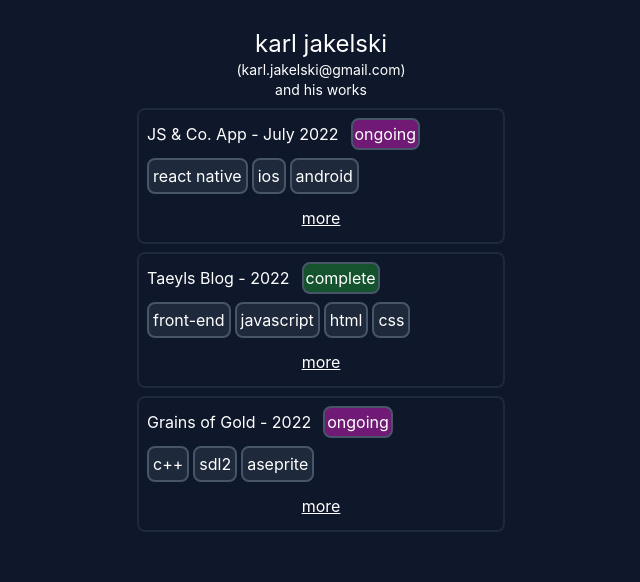
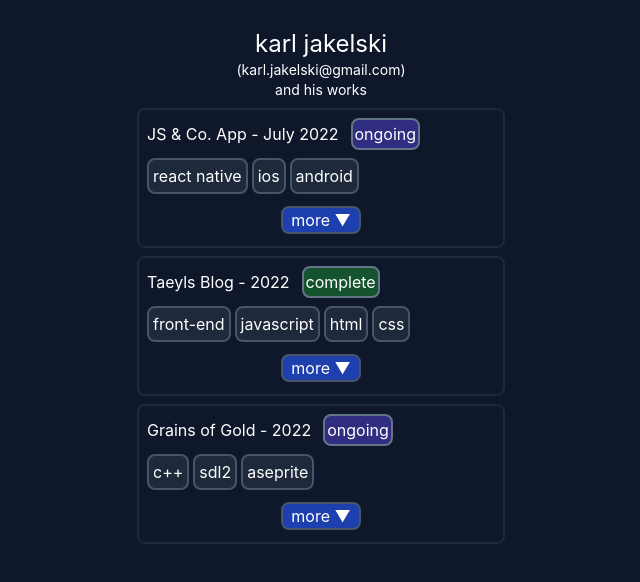
Before and after one commit to Korallion/resume-website, a React (Create React App) app: page / in a window 1280 px wide. Shown: the top 582 px of the page, without its empty margins (319-959 px from the left). Built offline with nearby package versions, Linux system fonts and the light colour scheme.

Commit message:
css revitalization updated project details

```diff
--- a/public/about.json
+++ b/public/about.json
@@ -8,19 +8,15 @@
             "name":"JS & Co. App",
             "status": "ongoing",
             "startDate": "July 2022",
-            "description": "React native catalogue ios and adroid apps for a New Zealand based European Antiques buisness.",
+            "description": "React native ios and adroid catalogue applications for a New Zealand based European Antiques buisness.",
             "links": [
-                {
-                    "name": "github",
-                    "url": ""
-                },
                 {
                     "name": "playstore",
                     "url": ""
                 },
                 {
                     "name": "apple store",
-                    "url": ""
+                    "url": "https://apps.apple.com/nz/app/john-stephens-co/id1660713362"
                 }
             ],
             "skills": [
@@ -46,11 +42,11 @@
             "links": [
                 {
                     "name": "github",
-                    "url": ""
+                    "url": "https://github.com/Korallion/taeyls-blog-project"
                 },
                 {
                     "name": "website",
-                    "url": ""
+                    "url": "https://www.taeyls.com/"
                 }
             ],
             "skills": [
@@ -80,7 +76,7 @@
             "links": [
                 {
                     "name": "github",
-                    "url": ""
+                    "url": "https://github.com/Korallion/Grains-of-Gold"
                 }
             ],
             "skills": [
--- a/src/App.tsx
+++ b/src/App.tsx
@@ -40,7 +40,7 @@ const AboutProject: FunctionComponent<ProjectProps> = ({ project }) => {
           {project.skills.map(skill => <a className="skill" href={skill.url} key={skill.name}>{skill.name}</a>)}
         </div>
       </div>
-      <button className='reveal-button' onClick={() => { setOpen(!open) }}>{open ? 'less' : 'more'}</button>
+      <button className='reveal-button' onClick={() => { setOpen(!open) }}>{open ? 'less ▲' : 'more ▼'}</button>
 
 
       {open &&
--- a/src/index.css
+++ b/src/index.css
@@ -17,14 +17,20 @@
     @apply mx-auto text-2xl ;
   }
 
+  .subtitle-container {
+    @apply hidden group-focus:block w-auto mx-auto;
+  }
+
   .header-subtitle {
     @apply mx-auto px-4 whitespace-pre-line;
-    @apply text-sm;
+    @apply text-sm ;
   }
 
   .project {
-    @apply block p-2 m-2;
+    @apply transition-all;
+    @apply block p-2 m-2 cursor-pointer;
     @apply border-slate-800	 border-2 rounded-lg;
+    @apply hover:border-slate-600 hover:scale-105 hover:py-4;
   }
 
   .project-header {
@@ -37,11 +43,11 @@
 
   .project-status {
     @apply mr-2 p-0.5 inline-block;
-    @apply border-slate-600 border-2 rounded-lg;
+    @apply border-slate-500 border-2 rounded-lg;
   }
 
   .ongoing {
-    @apply bg-fuchsia-900;
+    @apply bg-indigo-900;
 
   }
 
@@ -50,12 +56,13 @@
   }
 
   .reveal-button {
-    @apply mb-1 mx-auto block;
-    @apply underline;
+    @apply bg-blue-800;
+    @apply mb-1 mx-auto px-2 block;
+    @apply border-2 rounded-lg border-slate-600;
   }
 
   .description-container {
-    @apply transition-opacity;
+    @apply block;
   }
 
   .project-description {
--- a/tailwind.config.js
+++ b/tailwind.config.js
@@ -4,7 +4,11 @@ module.exports = {
     "./src/**/*.{js,jsx,ts,tsx}",
   ],
   theme: {
-    extend: {},
+    extend: {
+      scale: {
+        '105': '1.05',
+      }
+    },
   },
   plugins: [],
 }
```
